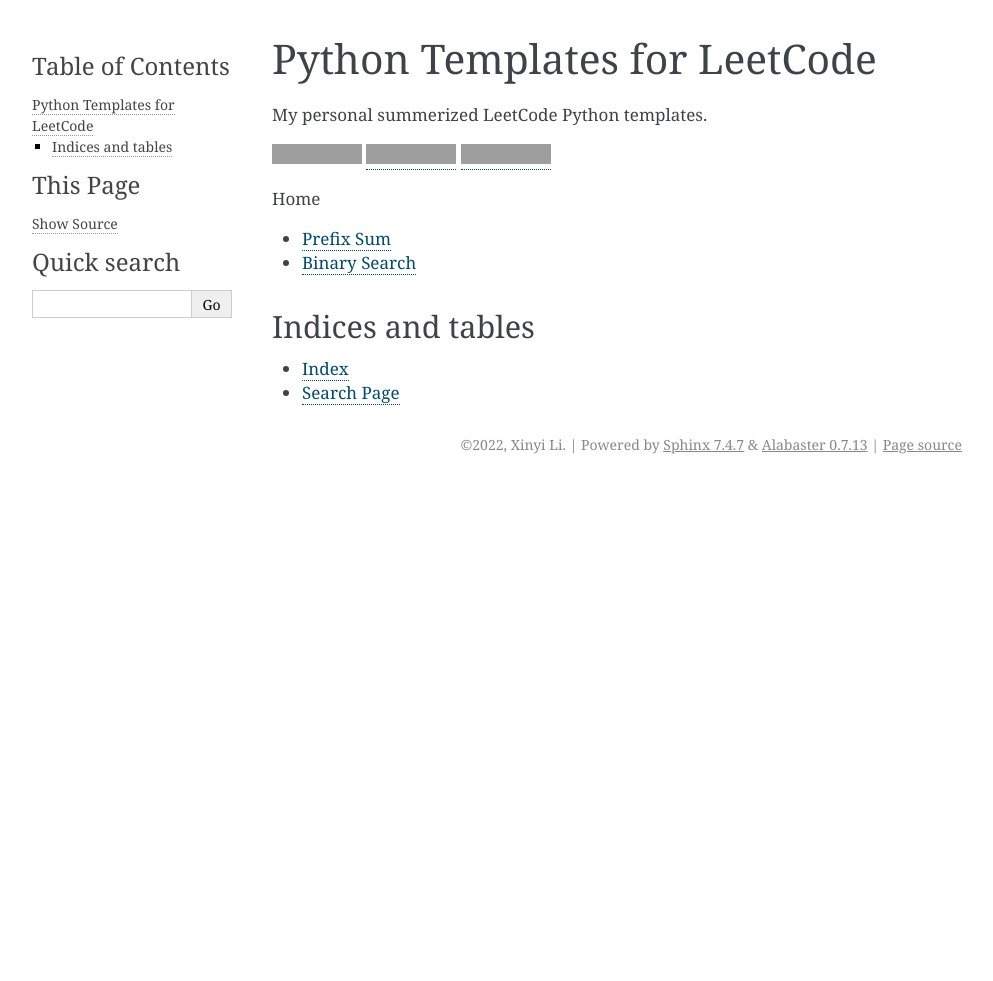
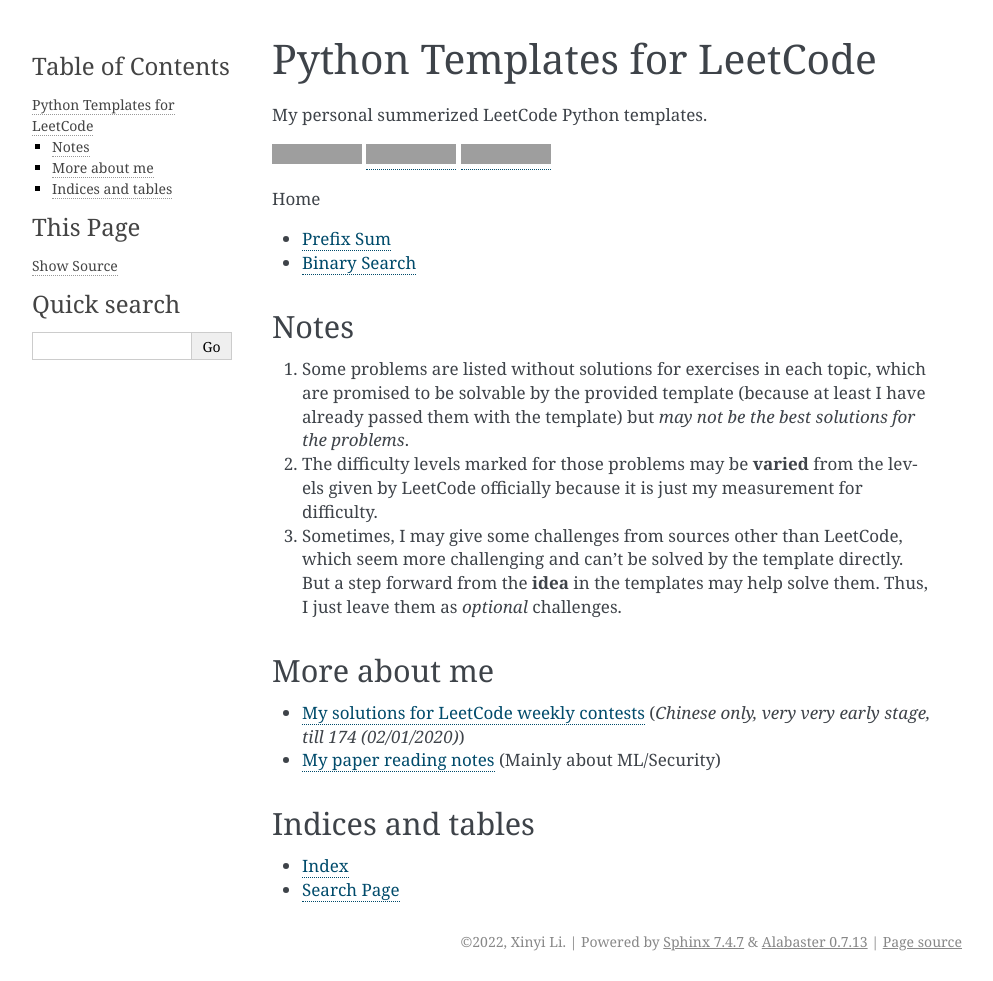
Before and after one commit to li-xin-yi/lctemplates, a Sphinx documentation site: the page built from docs/source/index.md, in a window 1280 px wide. Shown: the whole page, without its empty margins (148-1141 px from the left). Built offline with Sphinx 7.4.7, drawn with Linux system fonts in a browser that asks for light colours; before the commit the page ends 900 px from its top, so only the background shows below that; grey boxes are pictures that could not be loaded.

Commit message:
some notes

````diff
--- a/docs/source/index.md
+++ b/docs/source/index.md
@@ -17,6 +17,17 @@ Prefix Sum <prefix-sum.md>
 Binary Search <binary-search.md>
 ```
 
+## Notes
+
+1. Some problems are listed without solutions for exercises in each topic, which are promised to be solvable by the provided template (because at least I have already passed them with the template) but *may not be the best solutions for the problems*.
+2. The difficulty levels marked for those problems may be **varied** from the levels given by LeetCode officially because it is just my measurement for difficulty.
+3. Sometimes, I may give some challenges from sources other than LeetCode, which seem more challenging and can't be solved by the template directly. But a step forward from the **idea** in the templates may help solve them. Thus, I just leave them as *optional* challenges.
+
+## More about me
+
+- [My solutions for LeetCode weekly contests](http://notebook.xyli.me/categories/LeetCode/) (*Chinese only, very very early stage, till 174 (02/01/2020)*)
+- [My paper reading notes](https://paper-weekly.readthedocs.io/en/latest/) (Mainly about ML/Security)
+
 
 ## Indices and tables
 
````
Also changed, not shown: docs/source/binary-search.md (+16 -0 lines), docs/source/prefix-sum.md (+3 -0 lines).
